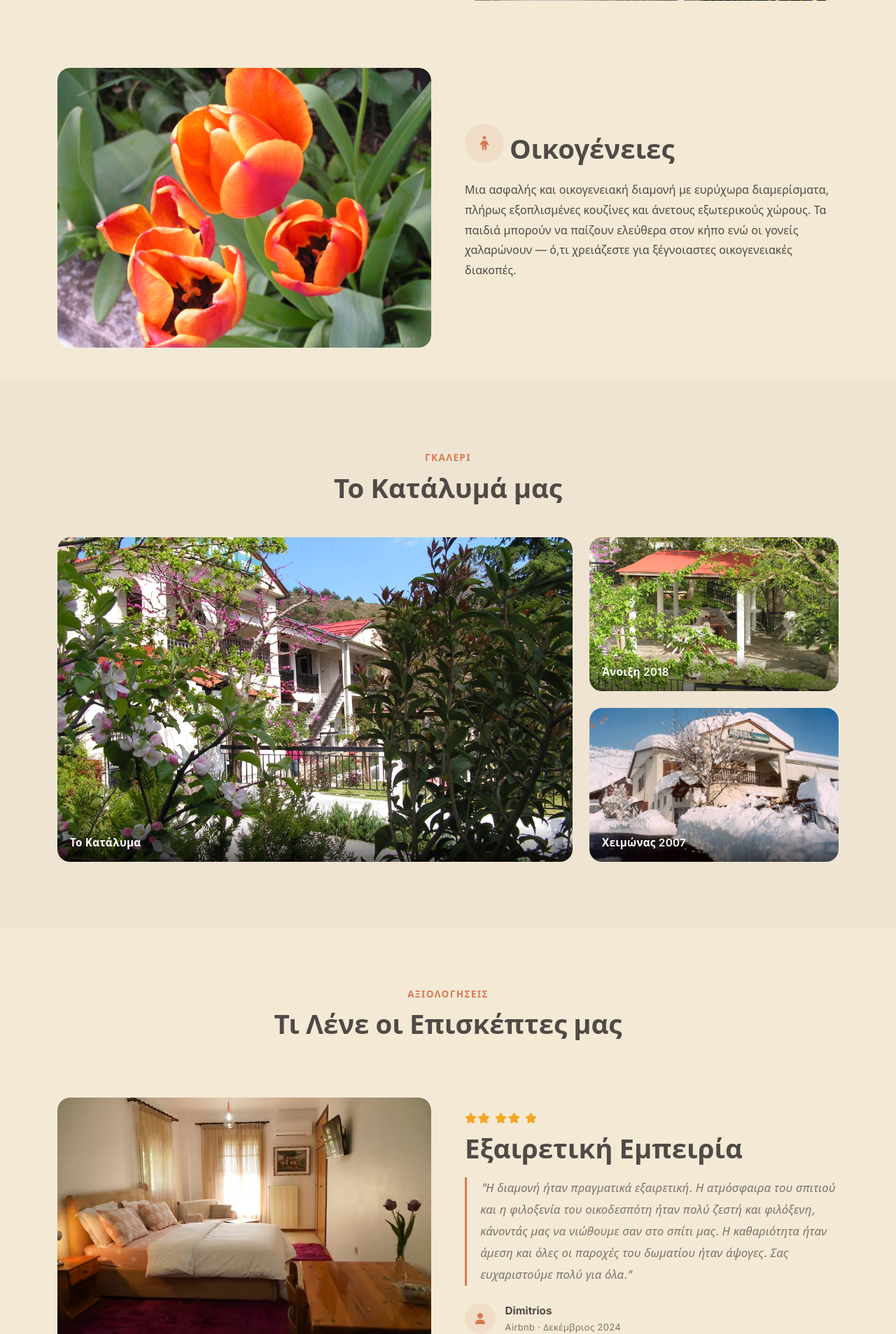
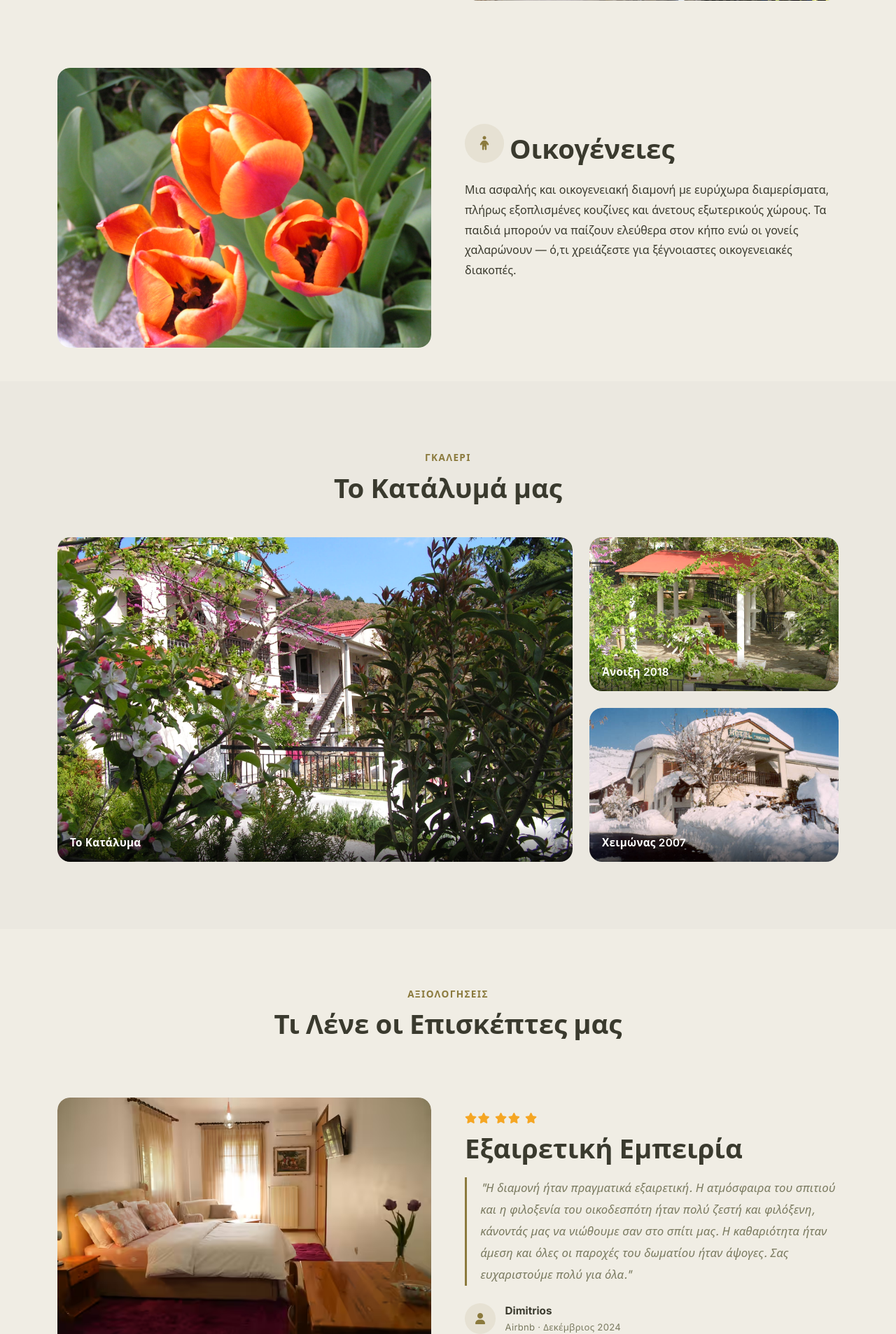
Before and after one commit to blackanddecker/irisroomstrigona-website, a Flask app: page / in a window 1280 px wide. Shown: the part 3675-5582 px from the top of the page at 70% size. Run offline with Flask 3, Linux system fonts and the light colour scheme.

Commit message:
fix: propose different colors

```diff
--- a/static/main.css
+++ b/static/main.css
@@ -128,7 +128,7 @@
 .split-title {
     font-size: clamp(1.6rem, 3vw, 2.4rem);
     font-weight: 700;
-    color: var(--color-text, #4F4A46);
+    color: var(--color-text, #3A3A2E);
     margin-bottom: 1.2rem;
     line-height: 1.15;
 }
@@ -136,7 +136,7 @@
 .section-kicker {
     display: inline-block;
     margin-bottom: 0.6rem;
-    color: var(--color-primary, #D87A56);
+    color: var(--color-primary, #8B7A3D);
     font-size: 0.85rem;
     font-weight: 700;
     letter-spacing: 0.1em;
@@ -275,15 +275,15 @@
     display: flex;
     align-items: center;
     justify-content: center;
-    background: rgba(216, 122, 86, 0.10);
-    color: var(--color-primary, #D87A56);
+    background: rgba(139, 122, 61, 0.10);
+    color: var(--color-primary, #8B7A3D);
     font-size: 1.25rem;
     margin-bottom: 1rem;
     transition: background 0.3s ease, color 0.3s ease, transform 0.3s ease;
 }
 
 .split-compact:hover .ideal-icon-badge {
-    background: var(--color-primary, #D87A56);
+    background: var(--color-primary, #8B7A3D);
     color: #fff;
     transform: scale(1.08);
 }
@@ -324,13 +324,13 @@
     display: flex;
     align-items: center;
     justify-content: center;
-    background: rgba(216, 122, 86, 0.10);
-    color: var(--color-primary, #D87A56);
+    background: rgba(139, 122, 61, 0.10);
+    color: var(--color-primary, #8B7A3D);
     transition: background 0.3s ease, transform 0.3s ease;
 }
 
 .feature-card:hover .feature-icon {
-    background: var(--color-primary, #D87A56);
+    background: var(--color-primary, #8B7A3D);
     color: #fff;
     transform: scale(1.08);
 }
@@ -353,8 +353,8 @@
     font-style: italic;
     font-size: 1.05rem;
     line-height: 1.85;
-    color: var(--color-muted, #7B746C);
-    border-left: 3px solid var(--color-primary, #D87A56);
+    color: var(--color-muted, #7A7A60);
+    border-left: 3px solid var(--color-primary, #8B7A3D);
     padding-left: 1.2rem;
     margin-bottom: 1.5rem;
 }
@@ -369,8 +369,8 @@
     width: 44px;
     height: 44px;
     border-radius: 50%;
-    background: rgba(216, 122, 86, 0.10);
-    color: var(--color-primary, #D87A56);
+    background: rgba(139, 122, 61, 0.10);
+    color: var(--color-primary, #8B7A3D);
     display: flex;
     align-items: center;
     justify-content: center;
@@ -381,13 +381,13 @@
 .review-author strong {
     display: block;
     font-size: 0.95rem;
-    color: var(--color-text, #4F4A46);
+    color: var(--color-text, #3A3A2E);
 }
 
 .review-source {
     display: block;
     font-size: 0.82rem;
-    color: var(--color-muted, #7B746C);
+    color: var(--color-muted, #7A7A60);
     letter-spacing: 0.02em;
 }
 
--- a/static/style.css
+++ b/static/style.css
@@ -1,13 +1,13 @@
 :root {
-    --color-bg: #F3E9D5;
+    --color-bg: #F0EDE4;
     --color-surface: #FFFFFF;
-    --color-text: #4F4A46;
-    --color-muted: #7B746C;
-    --color-primary: #D87A56;
-    --color-primary-hover: #C96B48;
-    --color-accent: #A5C16A;
-    --color-accent-hover: #8FAA57;
-    --color-border: #E7DCCB;
+    --color-text: #3A3A2E;
+    --color-muted: #7A7A60;
+    --color-primary: #8B7A3D;
+    --color-primary-hover: #786830;
+    --color-accent: #C4A94A;
+    --color-accent-hover: #B09840;
+    --color-border: #DDD8C4;
 
     --shadow-sm: 0 4px 15px rgba(0, 0, 0, 0.08);
     --shadow-md: 0 8px 25px rgba(0, 0, 0, 0.12);
@@ -83,7 +83,7 @@ a:hover {
 }
 
 .navbar.scrolled {
-    background-color: rgba(243, 233, 213, 0.92) !important;
+    background-color: rgba(240, 237, 228, 0.92) !important;
     backdrop-filter: blur(12px);
     -webkit-backdrop-filter: blur(12px);
     box-shadow: 0 2px 20px rgba(0, 0, 0, 0.08);
@@ -235,7 +235,7 @@ iframe:hover {
 
 /* Footer */
 footer {
-    background-color: #f7efe2;
+    background-color: #e9e5da;
     border-top: 1px solid var(--color-border);
 }
 
@@ -287,9 +287,6 @@ footer a:hover {
 .scroll-reveal[data-delay="3"] { transition-delay: 0.3s; }
 .scroll-reveal[data-delay="4"] { transition-delay: 0.4s; }
 
-footer a:hover {
-    color: var(--color-accent) !important;
-}
 
 /* Bootstrap helpers override */
 .bg-primary {
@@ -301,7 +298,7 @@ footer a:hover {
 }
 
 .bg-light {
-    background-color: #f9f4eb !important;
+    background-color: #f0ede4 !important;
 }
 
 .shadow-sm {
--- a/templates/base.html
+++ b/templates/base.html
@@ -146,7 +146,7 @@
                         Cozy apartments located in Trigona near Kalambaka and Meteora. Enjoy a peaceful stay with mountain views and modern comforts.
                     </span>
                     <span class="lang-el">
-                        Άνετα διαμερίσματα στο χωριό Τρυγώνα κοντά στην Καλαμπάκα και τα Μετέωρα. Απολαύστε μια ήρεμη διαμονή με θέα στα βουνά και σύγχρονες ανέσεις.
+                        Άνετα διαμερίσματα στο χωριό Τρυγόνα κοντά στην Καλαμπάκα και τα Μετέωρα. Απολαύστε μια ήρεμη διαμονή με θέα στα βουνά και σύγχρονες ανέσεις.
                     </span>
                 </p>
 
--- a/templates/rooms.html
+++ b/templates/rooms.html
@@ -52,7 +52,7 @@ Comfortable apartments in Trigona near Meteora. Private balconies, mountain view
                             Located in the serene village of Trigona, this cozy apartment offers a peaceful retreat with beautiful views of the surrounding landscape. Ideal for couples and solo travelers.
                         </span>
                         <span class="lang-el">
-                            Ένα γοητευτικό διαμέρισμα στο χωριό της Τρυγώνας, αυτό το ζεστό διαμέρισμα προσφέρει μια γαλήνια απόδραση με όμορφη θέα στο γύρω τοπίο. Ιδανικό και για ζευγάρια και για μεμονωμένους ταξιδιώτες.
+                            Ένα γοητευτικό διαμέρισμα στο χωριό της Τρυγόνα, αυτό το ζεστό διαμέρισμα προσφέρει μια γαλήνια απόδραση με όμορφη θέα στο γύρω τοπίο. Ιδανικό και για ζευγάρια και για μεμονωμένους ταξιδιώτες.
                         </span>
                     </p>
 
```
